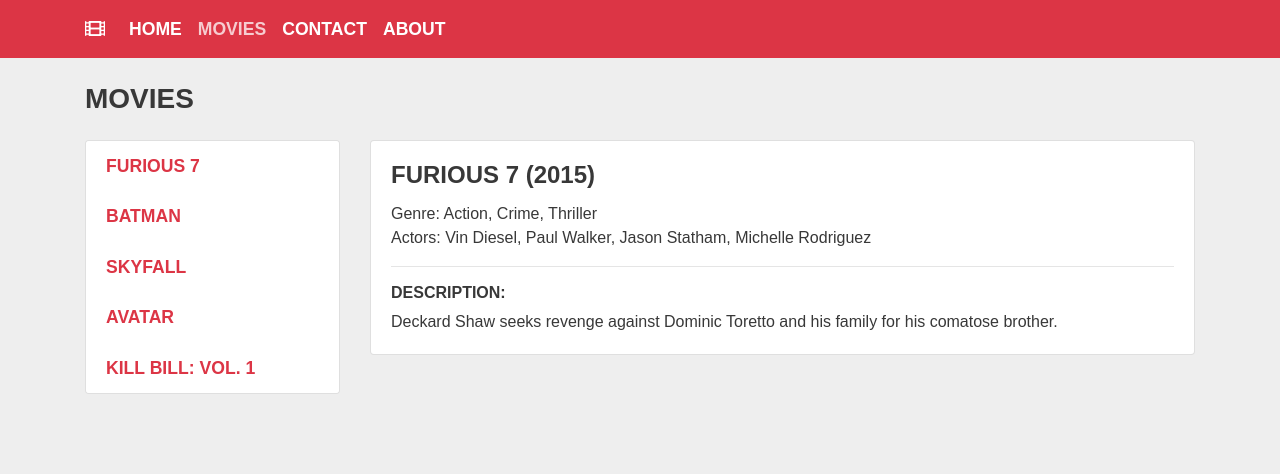
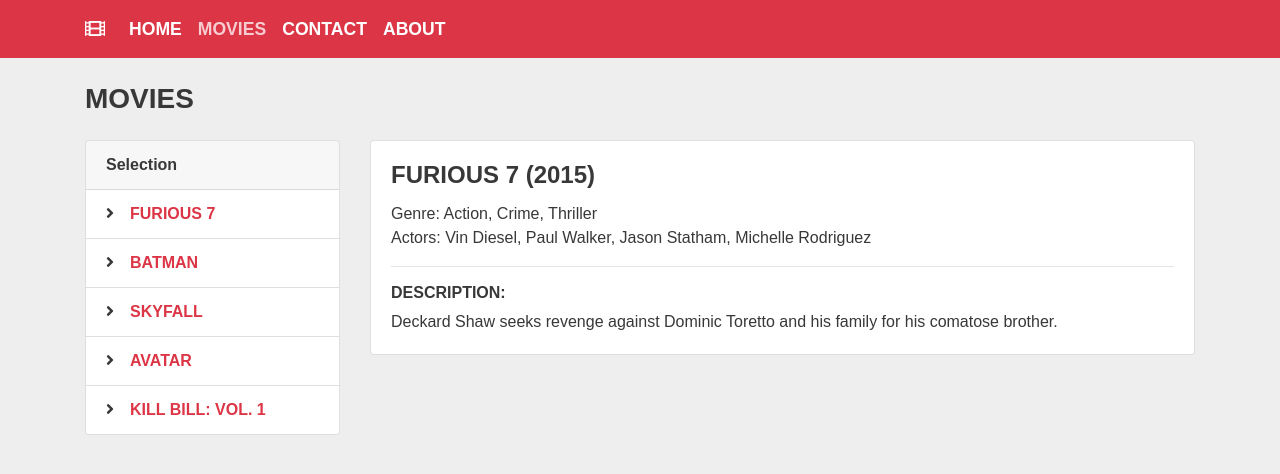
Before and after one commit to Michael-MO/Web-Programming-Mandatory, a React (Create React App) app: page /movies in a window 1280 px wide. Shown: the top 474 px of the page. Built offline with nearby package versions, Linux system fonts and the light colour scheme; a web font is replaced by a local one.

Commit message:
Merge the Nav into a List-group

```diff
--- a/src/components/movies/MoviesList.js
+++ b/src/components/movies/MoviesList.js
@@ -1,5 +1,5 @@
 import React from "react";
-import { Link } from "react-router-dom";
+import { NavLink } from "react-router-dom";
 import { connect } from "react-redux";
 import { slctMovieItem } from "../../actions";
 import MOVIES from "../../assets/Movies";
@@ -8,19 +8,21 @@
   return (
     <React.Fragment>
       <div className="card">
+        <div class="card-header">Selection</div>
         <ul className="list-group list-group-flush nav flex-column">
           {MOVIES.map(movie => {
             return (
-              <li class="nav-item">
-                <Link
-                  className="list-group-item nav-link text-danger"
+              <li class="list-group-item nav-item">
+                <NavLink
+                  className="nav-link text-danger"
                   to="#"
                   role="tab"
                   key={movie.Title}
                   onClick={() => props.slctMovieItem(movie)}
                 >
+                  <i className="fas fa-angle-right pr-3" />
                   {movie.Title}
-                </Link>
+                </NavLink>
               </li>
             );
           })}
```
